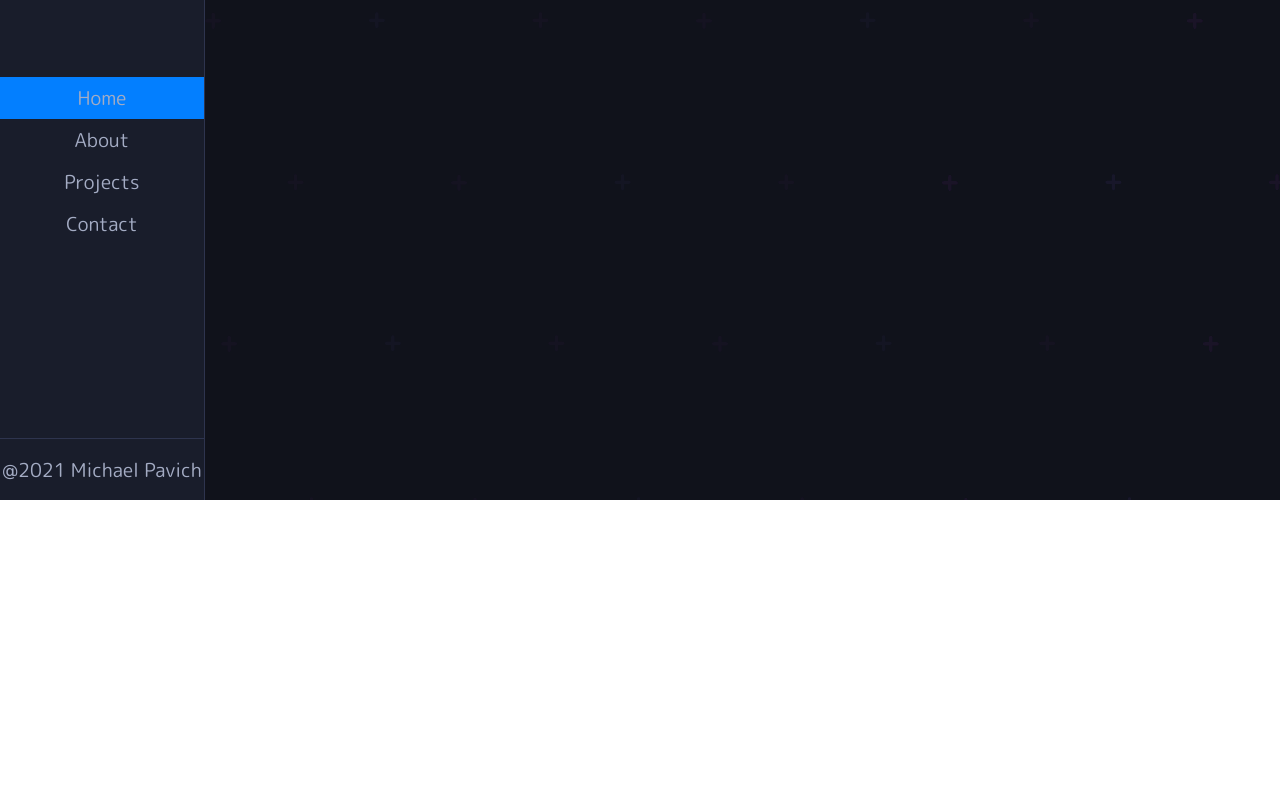
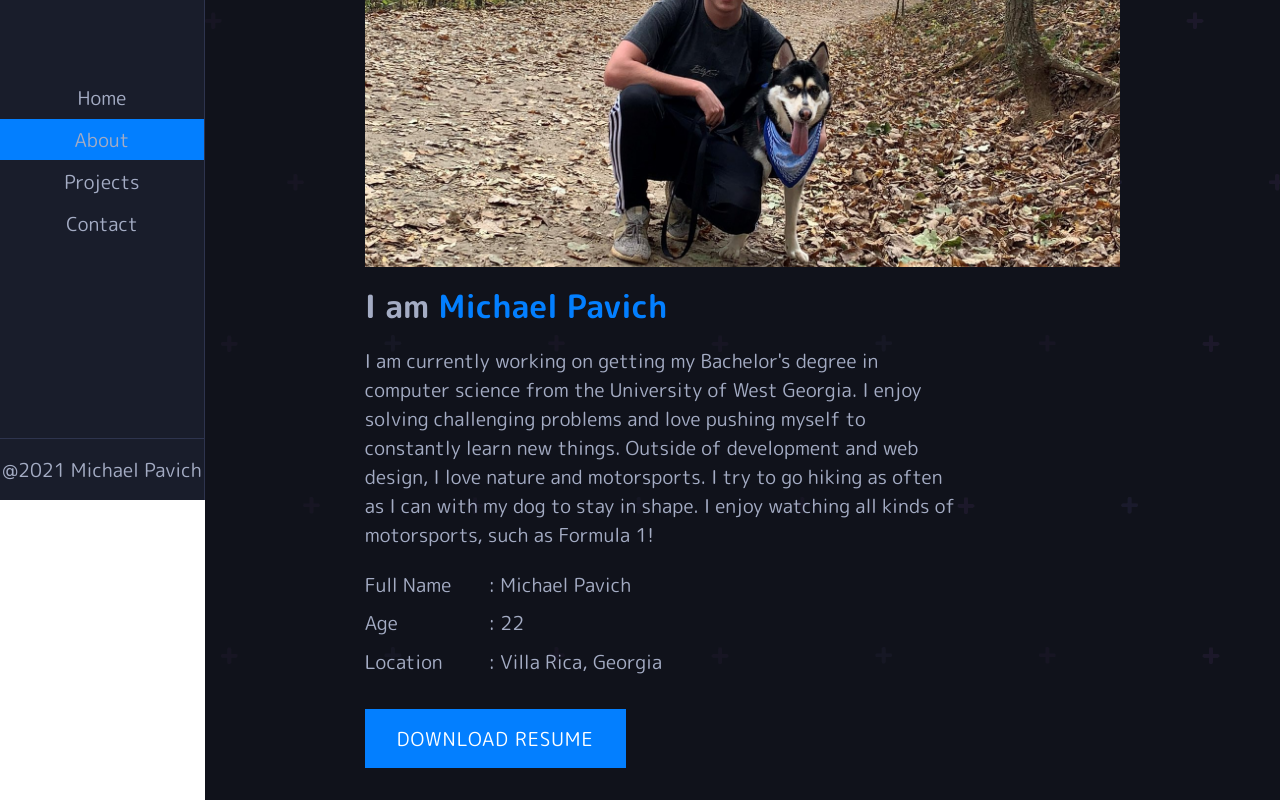
Before and after one commit to mpavich2/Portfolio, a React (Create React App) app: page /#/about in a window 1280 px wide. Shown: the part 300-1100 px from the top of the page. Before the commit the page ends 800 px from the top, so only its background shows below. Built offline with nearby package versions, Linux system fonts and the light colour scheme.

Commit message:
Fixed the download resume button not working with the HashRouter.

```diff
--- a/src/App.js
+++ b/src/App.js
@@ -30,16 +30,16 @@ function App() {
             <div className="mainContent">
                 <div className="content">
                     <Switch>
-                        <Route path="/Portfolio/" exact>
+                        <Route path="/" exact>
                             <HomePage/>
                         </Route>
-                        <Route path="/Portfolio/about" exact>
+                        <Route path="/about" exact>
                             <AboutPage/>
                         </Route>
-                        <Route path="/Portfolio/projects" exact>
+                        <Route path="/projects" exact>
                             <ProjectsPage/>
                         </Route>
-                        <Route path="/Portfolio/contact" exact>
+                        <Route path="/contact" exact>
                             <ContactPage/>
                         </Route>
                     </Switch>
--- a/src/Components/ImageSection.js
+++ b/src/Components/ImageSection.js
@@ -1,6 +1,6 @@
 import React from 'react';
 import about from '../img/about.jpg';
-import {Link} from 'react-router-dom';
+import Resume from '../resource/Michael_Pavich_Resume.pdf';
 
 function ImageSection() {
     return (
@@ -29,9 +29,9 @@ function ImageSection() {
                         <p>: Villa Rica, Georgia</p>
                     </div>
                 </div>
-                <Link to="./resource/Michael_Pavich_Resume.pdf" target="_blank" download>
-                    <button className="btn">Download Resume</button>
-                </Link>
+                <div className="btnContainer">
+                    <a className="btn" href={Resume} target="_blank" download>Download Resume</a>
+                </div>
             </div>
         </div>
     )
--- a/src/index.js
+++ b/src/index.js
@@ -1,13 +1,13 @@
 import React from 'react';
 import ReactDOM from 'react-dom';
 import App from './App';
-import {BrowserRouter} from 'react-router-dom';
+import {HashRouter} from 'react-router-dom';
 
 ReactDOM.render(
     <React.StrictMode>
-        <BrowserRouter>
+        <HashRouter>
             <App/>
-        </BrowserRouter>
+        </HashRouter>
     </React.StrictMode>,
     document.getElementById('root')
 );
--- a/src/styles/_about.scss
+++ b/src/styles/_about.scss
@@ -66,6 +66,8 @@
   letter-spacing: 1px;
   margin-top: 1rem;
   position: relative;
+  text-decoration: inherit;
+  color:white;
 
   &::after {
     position: absolute;
@@ -87,3 +89,7 @@
   display: grid;
   grid-template-columns: repeat(2, 1fr);
 }
+
+.btnContainer {
+  margin-top: 2.7rem;
+}
```
Also changed, not shown: 2 other files (tests, documents, lock files or other folders).
